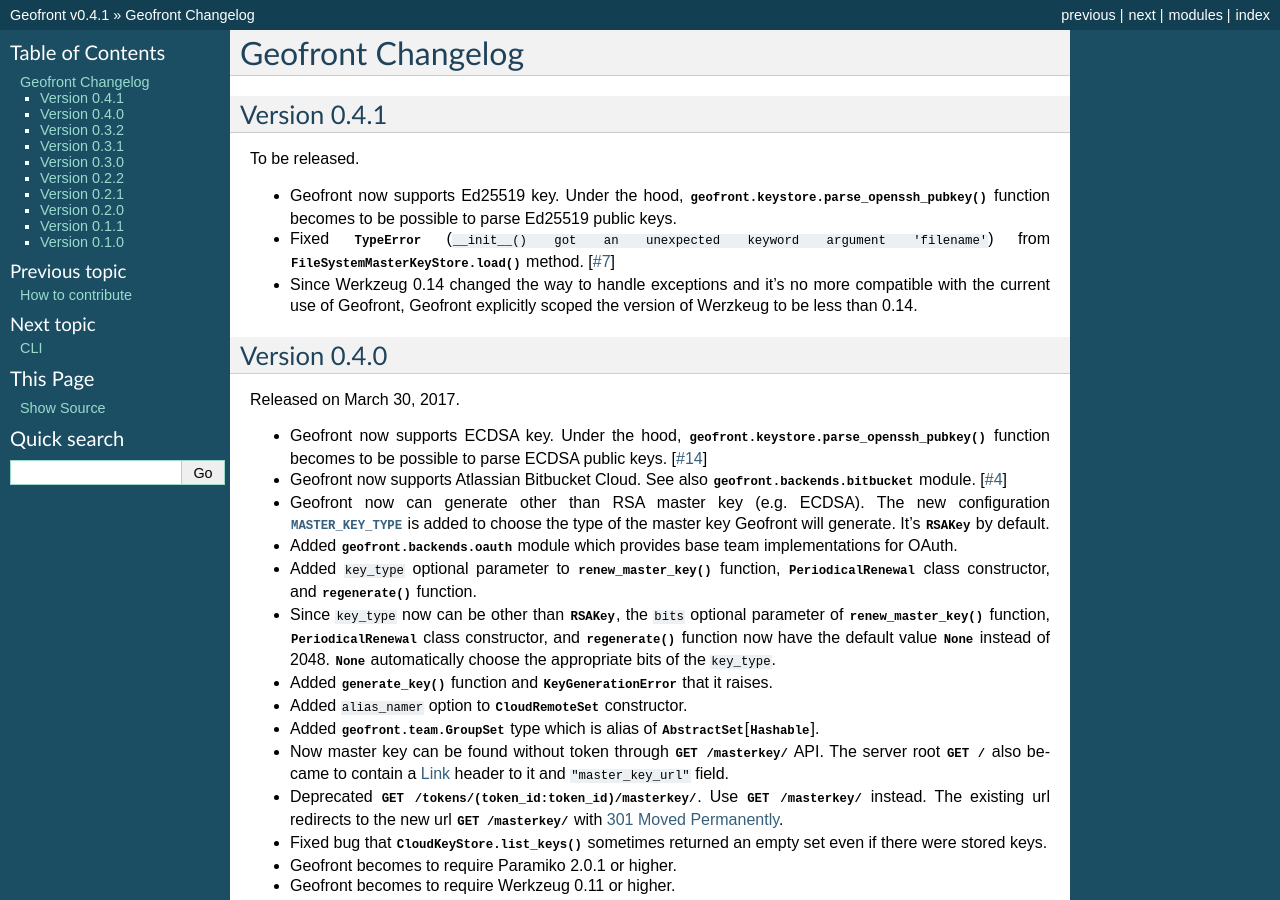
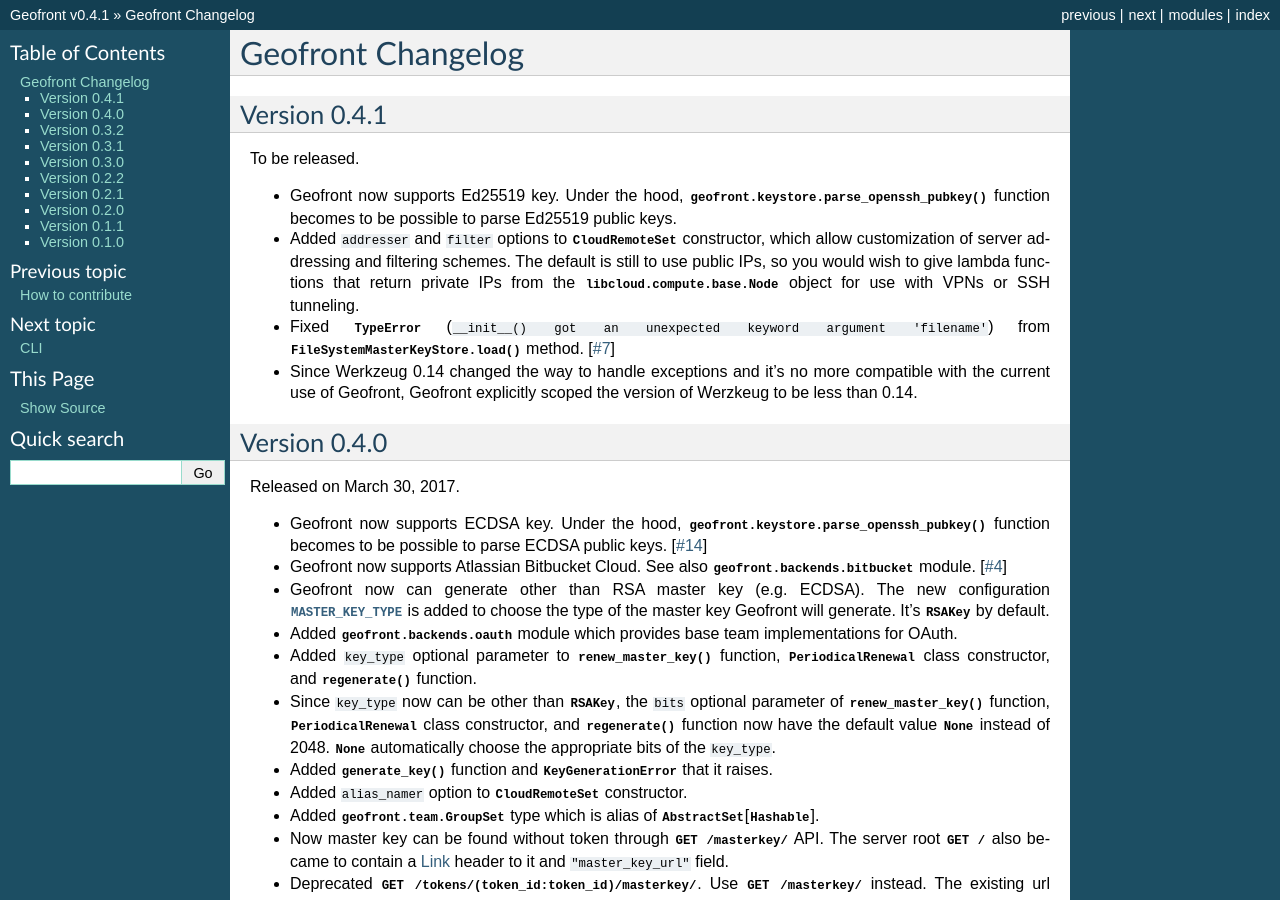
Before and after one commit to geofront-auth/geofront, a Sphinx documentation site: the page built from docs/changes.rst, in a window 1280 px wide and 900 px high. Built offline with Sphinx 7.4.7, drawn with Linux system fonts in a browser that asks for light colours; pages that are not in the unit, such as notebooks, are missing from menus.

Commit message:
Revive changelog

```diff
--- a/docs/changes.rst
+++ b/docs/changes.rst
@@ -9,6 +9,12 @@
 - Geofront now supports Ed25519 key.
   Under the hood, :func:`geofront.keystore.parse_openssh_pubkey()` function
   becomes to be possible to parse Ed25519 public keys.
+- Added ``addresser`` and ``filter`` options to :class:`CloudRemoteSet
+  <geofront.backends.cloud.CloudRemoteSet>` constructor, which allow
+  customization of server addressing and filtering schemes.  The default
+  is still to use public IPs, so you would wish to give lambda functions that
+  return private IPs from the :class:`libcloud.compute.base.Node` object
+  for use with VPNs or SSH tunneling.
 - Fixed :exc:`TypeError`
   (``__init__() got an unexpected keyword argument 'filename'``)
   from :meth:`FileSystemMasterKeyStore.load()
```
